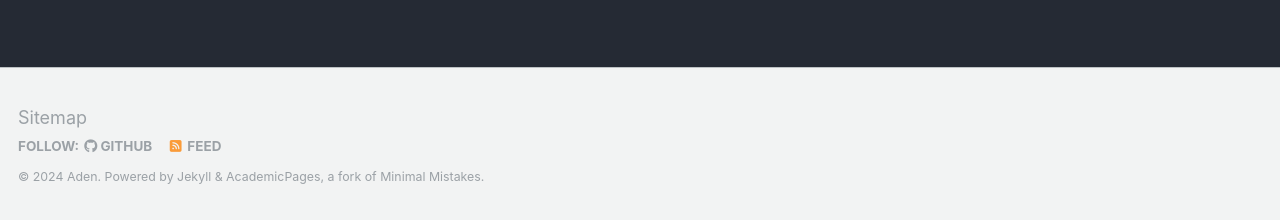
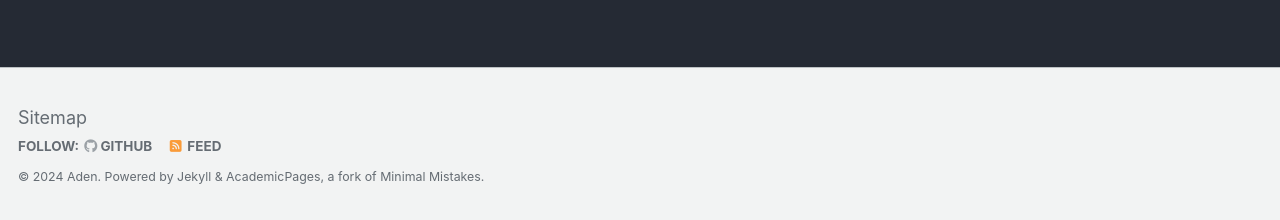
Before and after one commit to aden-webster/a-webster.github.io, a Jekyll site: the page built from _pages/about.md, in a window 1280 px wide and 1214 px high. Shown: the part 991-1211 px from the top of the window. Built offline with Jekyll 4.4.1, drawn with Linux system fonts in a browser that asks for light colours.

Commit message:
Fix dark mode footer/header

```diff
--- a/_sass/_footer.scss
+++ b/_sass/_footer.scss
@@ -15,7 +15,7 @@
   height: auto;
   /* sticky footer fix end */
   margin-top: 3em;
-  color: mix(#fff, $gray, 25%);
+  color: mix(#252a34, $gray, 25%);
   -webkit-animation: intro 0.3s both;
           animation: intro 0.3s both;
   -webkit-animation-delay: 0.45s;
--- a/assets/css/collapse.css
+++ b/assets/css/collapse.css
@@ -1,12 +1,12 @@
 .container {
     width:100%;
-    border:1px solid #d3d3d3;
+    border:1px solid #252a34;
 }
 .container div {
     width:100%;
 }
 .container .header {
-    background-color:#d3d3d3;
+    background-color:#252a34;
     padding: 2px;
     cursor: pointer;
     font-weight: bold;
```
